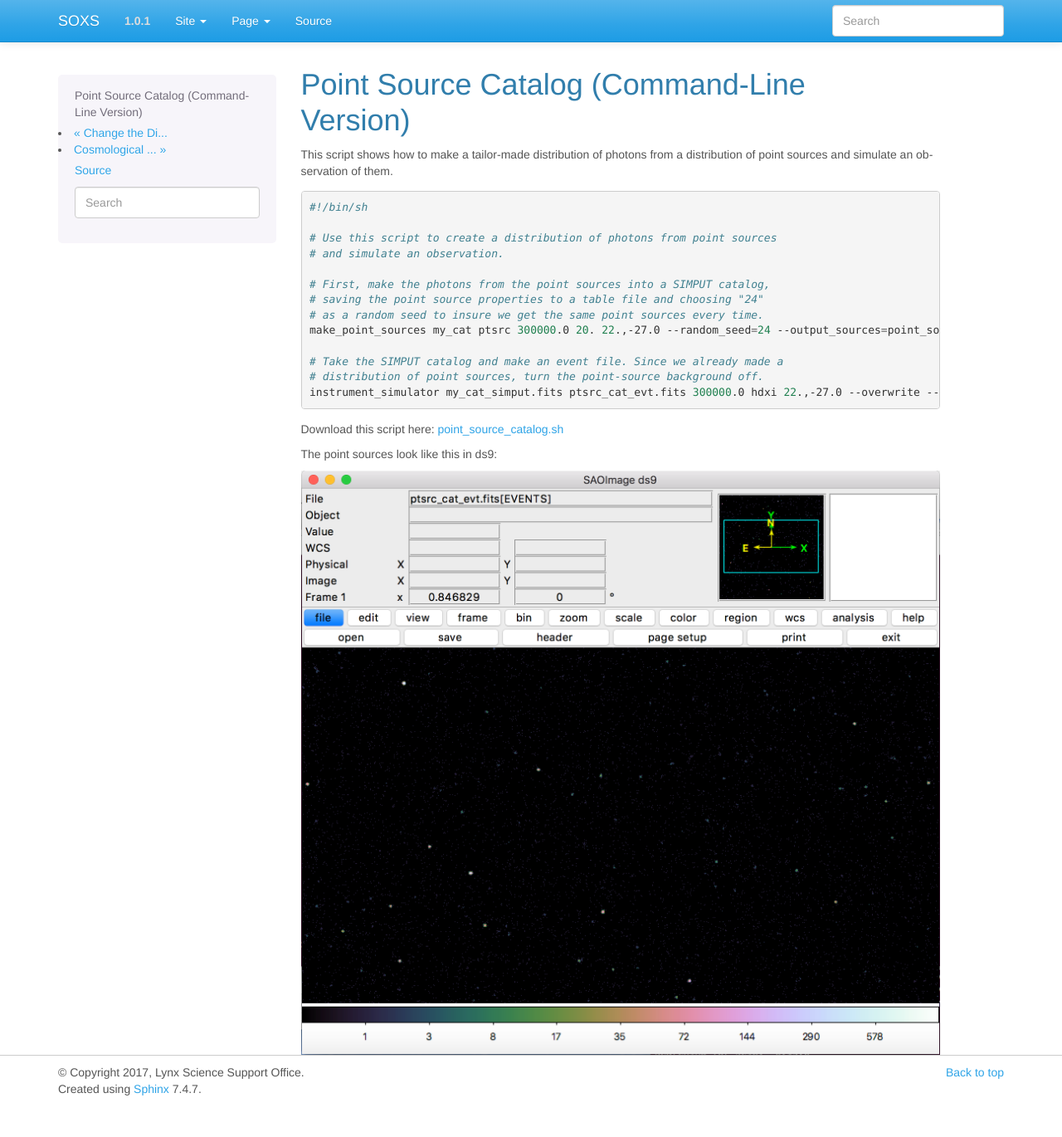
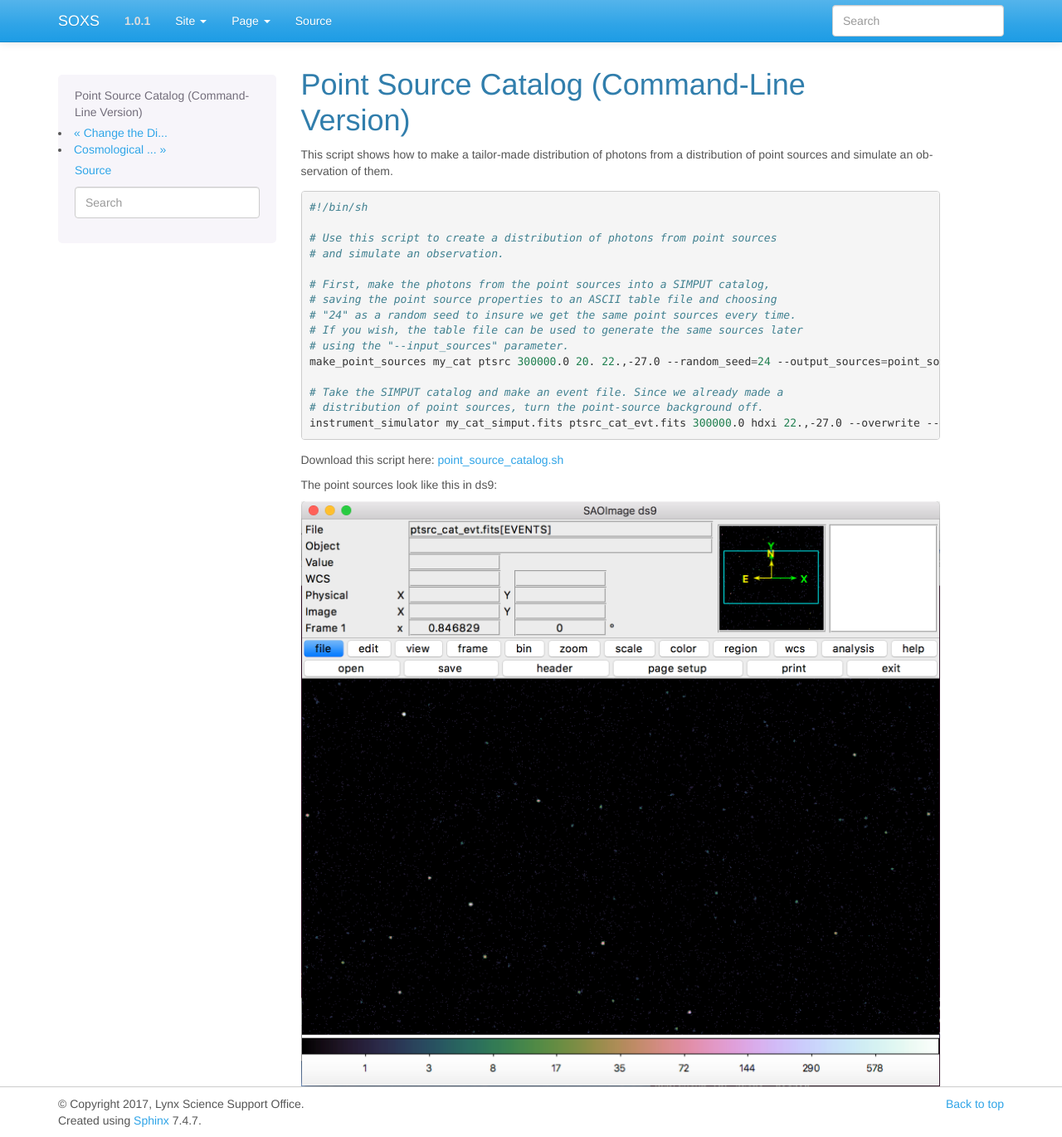
Before and after one commit to lynx-x-ray-observatory/soxs, a Sphinx documentation site: the page built from doc/source/cookbook/point_source_catalog_cmd.rst, in a window 1280 px wide and 1370 px high. Shown: the whole window at 83% size. Built offline with Sphinx 7.4.7, drawn with Linux system fonts in a browser that asks for light colours.

Commit message:
Some docs

```diff
--- a/doc/source/cookbook/point_source_catalog_cmd.rst
+++ b/doc/source/cookbook/point_source_catalog_cmd.rst
@@ -14,8 +14,10 @@ distribution of point sources and simulate an observation of them.
     # and simulate an observation.
 
     # First, make the photons from the point sources into a SIMPUT catalog,
-    # saving the point source properties to a table file and choosing "24"
-    # as a random seed to insure we get the same point sources every time.
+    # saving the point source properties to an ASCII table file and choosing
+    # "24" as a random seed to insure we get the same point sources every time.
+    # If you wish, the table file can be used to generate the same sources later
+    # using the "--input_sources" parameter.
     make_point_sources my_cat ptsrc 300000.0 20. 22.,-27.0 --random_seed=24 --output_sources=point_source_table.dat
 
     # Take the SIMPUT catalog and make an event file. Since we already made a
```
Also changed, not shown: doc/source/cookbook/Point_Source_Catalog.ipynb.
